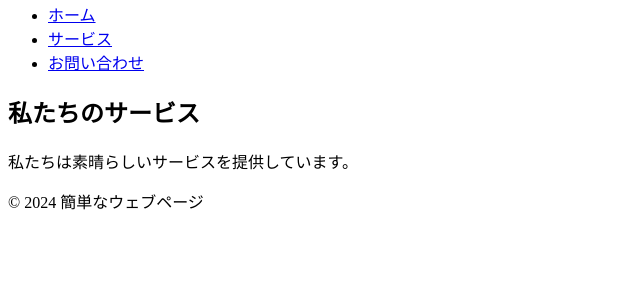
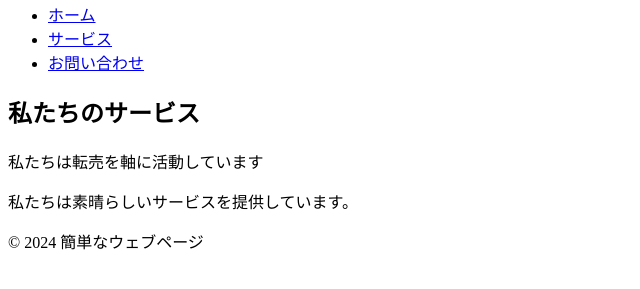
Before and after one commit to akiyamatetsuya/akiyama, a plain HTML site: page index.html in a window 1280 px wide. Shown: the part 87-376 px from the top of the page, without its empty margins (0-640 px from the left). Drawn offline with Linux system fonts and the light colour scheme.

Commit message:
Update index.html

```diff
--- a/index.html
+++ b/index.html
@@ -3,7 +3,7 @@
 <head>
     <meta charset="UTF-8">
     <meta name="viewport" content="width=device-width, initial-scale=1.0">
-    <title>簡単なウェブページ</title>
+    <title>ウェブページ</title>
 </head>
 <body>
 
@@ -21,6 +21,7 @@
 
     <section>
         <h2>私たちのサービス</h2>
+        <p>私たちは転売を軸に活動しています<p>
         <p>私たちは素晴らしいサービスを提供しています。</p>
     </section>
 
```
